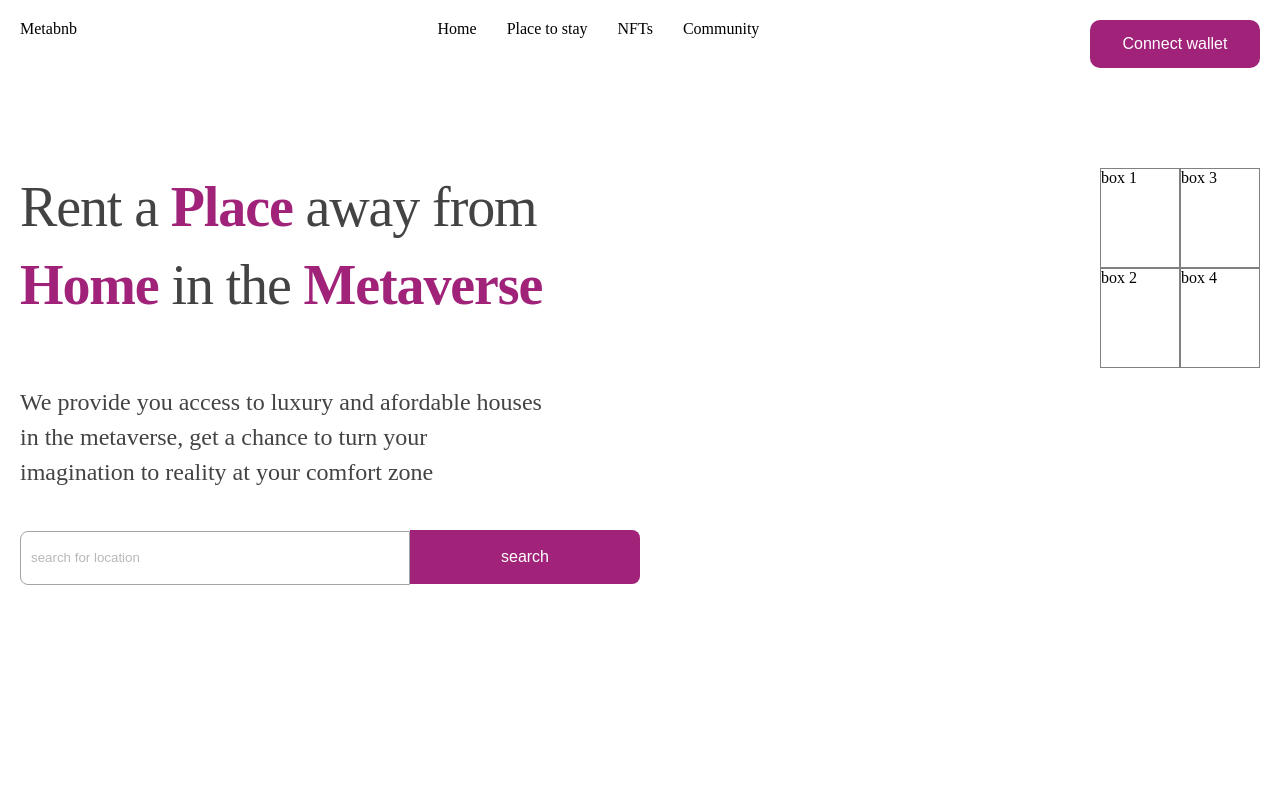
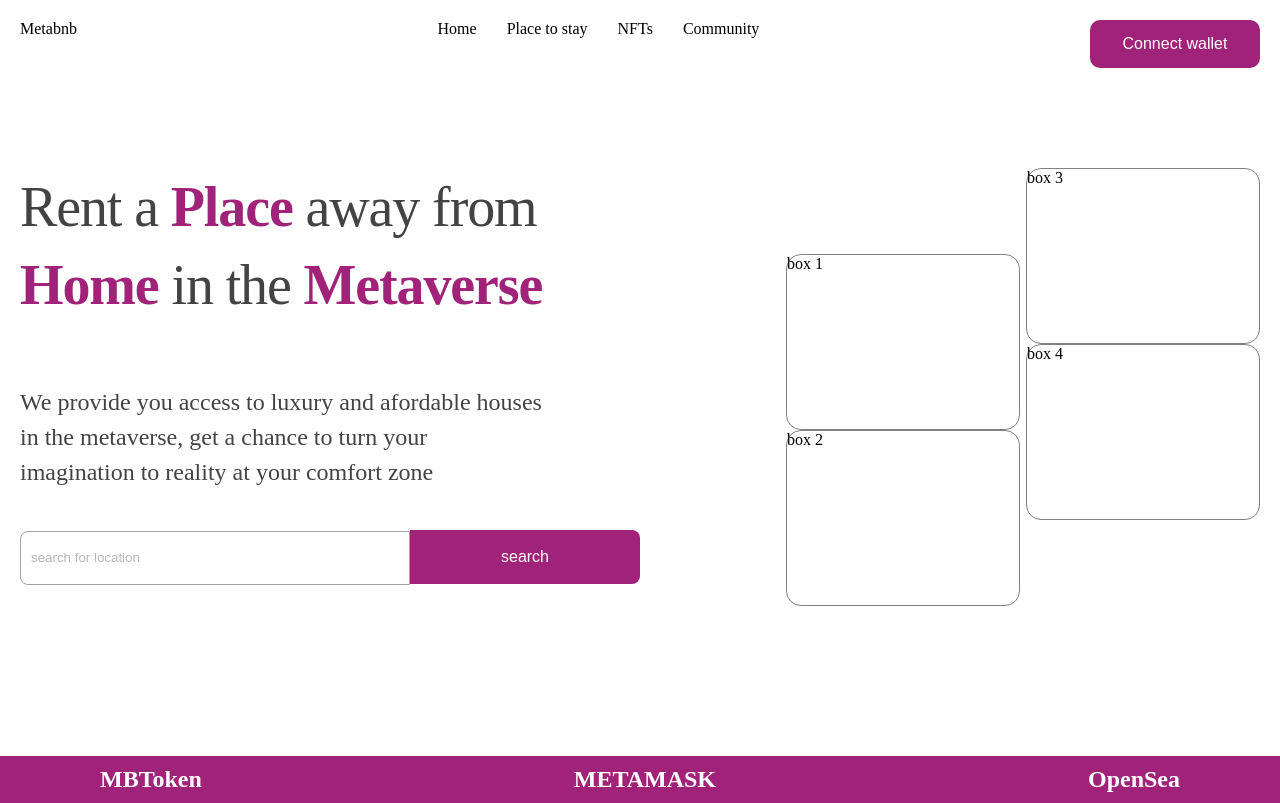
Before and after one commit to chibuzorihueze/meta-bnb, a React (Create React App) app: page / in a window 1280 px wide. Built offline with nearby package versions, Linux system fonts and the light colour scheme; a web font is replaced by a local one.

Commit message:
right main section struct

```diff
--- a/src/App.css
+++ b/src/App.css
@@ -45,7 +45,7 @@ li{
 /* left session*/
 
 }
-.left-section{
+.right-section{
   display: flex;
 
 }
@@ -112,9 +112,33 @@ span{
   color: #B8B8B8;
 }
 
+/*main footer section*/
+
+.mainfooter-container{
+  display: flex;
+  justify-content: space-between;
+  margin-top: 150px;
+  background: #A02279;
+  padding: 10px 100px 10px 100px;
+
+}
+
+.mainfooter-container h2{
+  color: #fff;
+}
+
+
 /*right section of main*/
 .box1, .box2, .box3, .box4{
-  height: 100px;
-  width: 80px;
+  width: 234px;
+  height: 176px;
   border: 1px solid gray;
+  border-radius: 15px;
 }
+
+.wrap-1{
+  margin-top: 86px;
+}
+.wrap-2{
+  margin-left: 6px;
+}
--- a/src/App.js
+++ b/src/App.js
@@ -1,12 +1,14 @@
 import './App.css';
 import Nav from './components/nav';
 import Main from './components/main';
+import Mainfooter from './components/mainFooter';
 
 function App() {
   return (
     <div>
       <Nav />
       <Main />
+      <Mainfooter />
     </div>
     );
 }
--- a/src/components/main.jsx
+++ b/src/components/main.jsx
@@ -4,7 +4,7 @@ function Main(){
     return(
         <div className="main">
 
-            <div className="right-section">
+            <div className="left-section">
                 <div className="first-text">
                     <h1 className="top-text">Rent a <span>Place</span> away from</h1>
                 </div>
@@ -23,7 +23,7 @@ function Main(){
                 </div>
             </div>
 
-            <div className="left-section">
+            <div className="right-section">
                 <div className="wrap-1">
                     <div className="box1">box 1</div>
                     <div className="box2">box 2</div>
```
